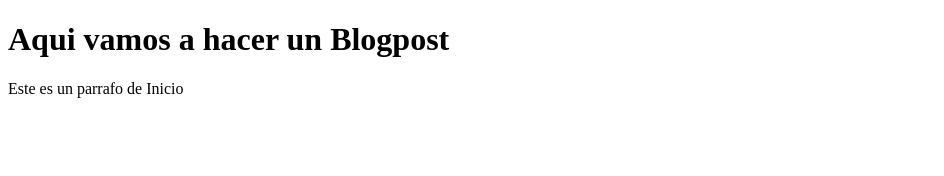
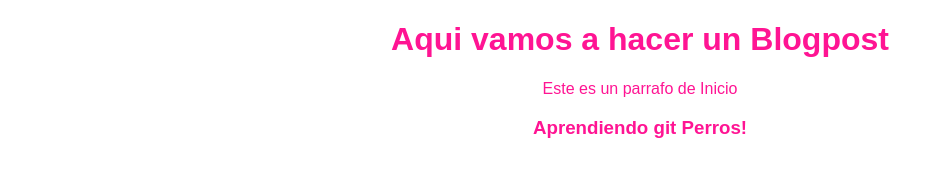
Before and after one commit to wbdvlprdrm/Mastering-GIT, a plain HTML site: page index.html in a window 1280 px wide. Shown: the whole page, without its empty margins (0-944 px from the left). Drawn offline with Linux system fonts and the light colour scheme; files that its build step writes are made by us from their sources.

Commit message:
commit al master de blogpost mas reciente

```diff
--- a/index.html
+++ b/index.html
@@ -4,13 +4,14 @@
     <meta charset="UTF-8">
     <meta name="viewport" content="width=device-width, initial-scale=1.0">
     <meta http-equiv="X-UA-Compatible" content="ie=edge">
-    <link rel="stylesheet" href="">
+    <link rel="stylesheet" href="style.css">
     <title>Blogpost</title>
 </head>
 <body>
 
 <h1>Aqui vamos a hacer un Blogpost</h1>
 <p>Este es un parrafo de Inicio</p>
+<h3>Aprendiendo git Perros!</h3>
 
 </body>
 </html>
```
